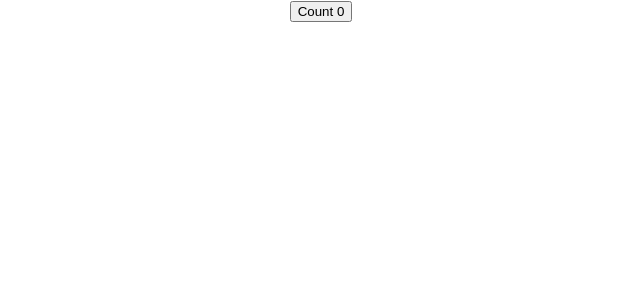
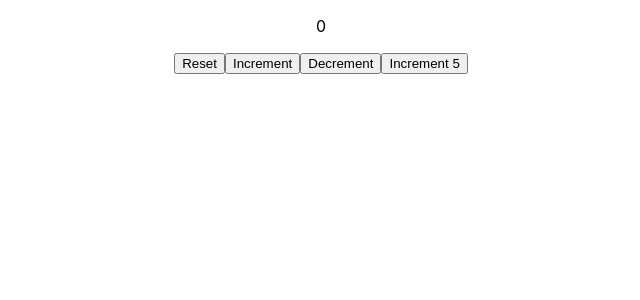
Before and after one commit to nikola-96/react-hooks, a React (Create React App) app: page / in a window 1280 px wide. Shown: the top 300 px of the page, without its empty margins (319-959 px from the left). Built offline with nearby package versions, Linux system fonts and the light colour scheme.

Commit message:
useState with previous state

```diff
--- a/src/App.js
+++ b/src/App.js
@@ -1,11 +1,13 @@
 import React from 'react';
 import './App.css';
 import HookCounter from './components/HookCounter';
+import HookCounterTwo from './components/HookCounterTwo';
 
 function App() {
   return (
     <div className="App">
-      <HookCounter />
+      {/* <HookCounter /> */}
+      <HookCounterTwo />
     </div>
   );
 }
--- /dev/null
+++ b/src/components/HookCounterTwo.js
@@ -0,0 +1,24 @@
+import React, { useState } from 'react'
+
+
+function HookCounterTwo() {
+    let starter = 0;
+    const [count, setCount] = useState(starter)
+
+    const incrementFive = () => {
+        for (let i = 0; i < 5; i++) {
+            setCount(prevState => prevState + 1) /*ova fnj ima sposbnost da uzme prethodno stanje i da sa tim stanje nesto
+            odradi. To se desava ovde, da je bilo samo count +1 dobili bi rezultat 1 */
+        }
+    }
+    return (
+        <div>
+            <p>{count}</p>
+            <button onClick={() => setCount(starter)}>Reset</button>
+            <button onClick={() => setCount(prevState => prevState + 1)}>Increment</button>
+            <button onClick={() => setCount(prevState => prevState - 1)}>Decrement</button>
+            <button onClick={incrementFive}>Increment 5</button>
+        </div>
+    )
+}
+export default HookCounterTwo
```
